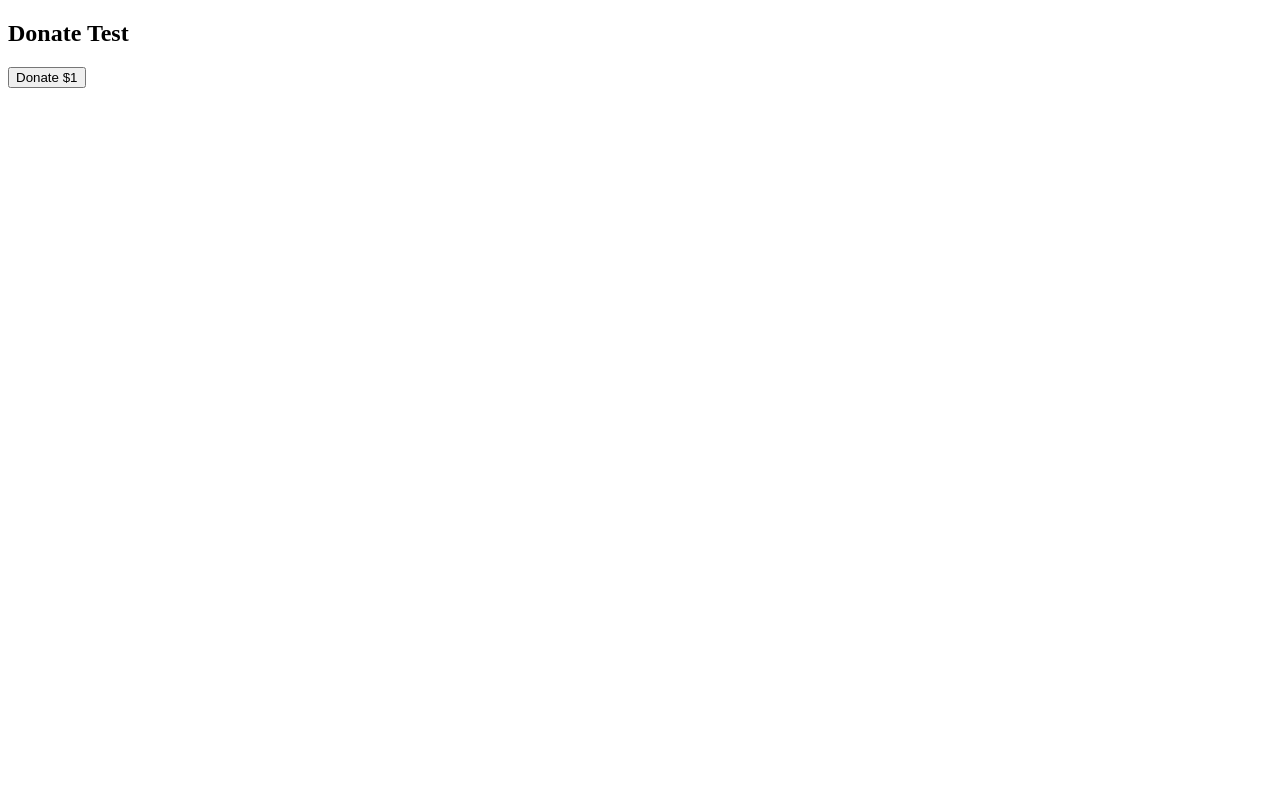
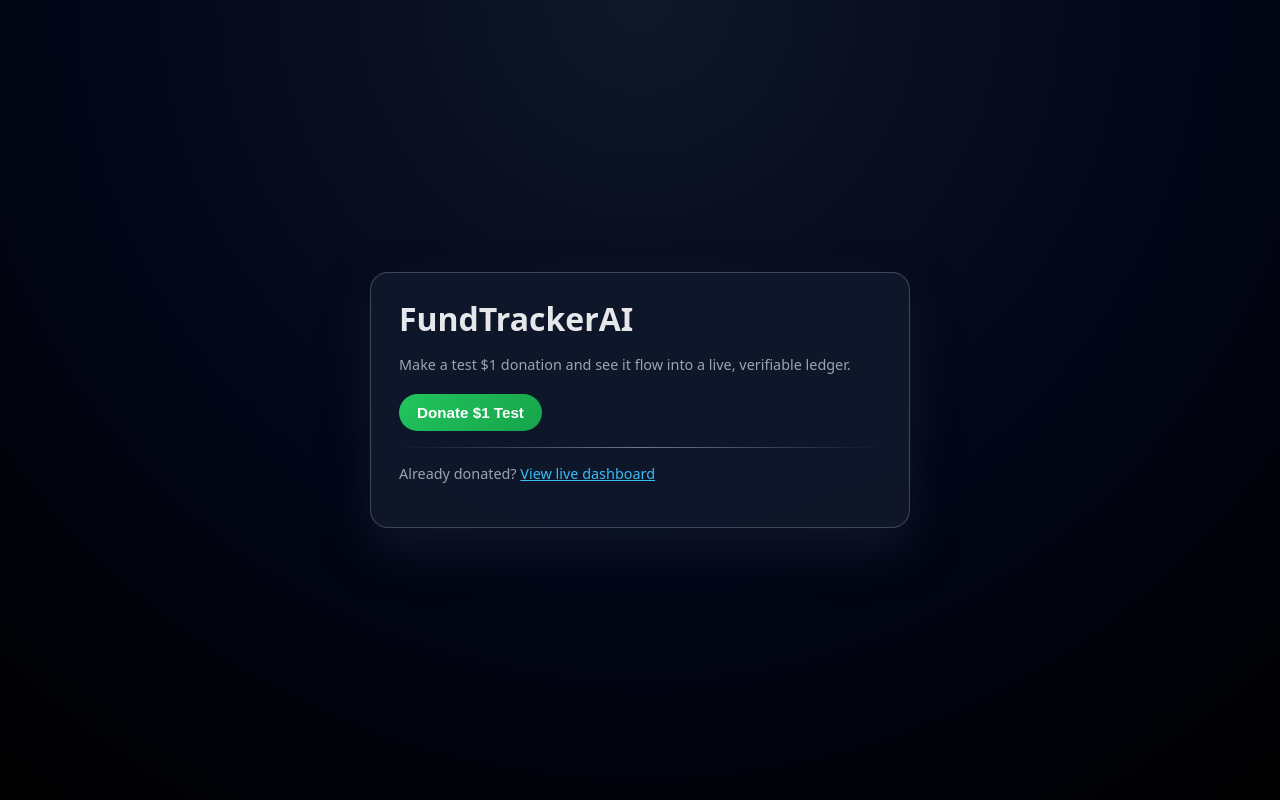
Before and after one commit to AdrianTRUFiT/fundtrackerai-, a plain HTML site: page public/index.html in a window 1280 px wide. Drawn offline with Linux system fonts and the light colour scheme.

Commit message:
Update index.html

```diff
--- a/public/index.html
+++ b/public/index.html
@@ -1,20 +1,51 @@
 <!DOCTYPE html>
-<html>
+<html lang="en">
+<head>
+  <meta charset="UTF-8" />
+  <title>FundTrackerAI — Donate</title>
+  <meta name="viewport" content="width=device-width, initial-scale=1.0" />
+  <link rel="stylesheet" href="styles.css" />
+</head>
 <body>
+  <div class="app-shell">
+    <div class="card">
+      <h1>FundTrackerAI</h1>
+      <p class="subtext">
+        Make a test $1 donation and see it flow into a live, verifiable ledger.
+      </p>
 
-<h2>Donate Test</h2>
-<button id="donateBtn">Donate $1</button>
+      <button id="donateBtn" class="btn">
+        Donate $1 Test
+      </button>
+
+      <div class="divider"></div>
+
+      <p class="subtext">
+        Already donated? <a href="dashboard.html" style="color:#38bdf8;">View live dashboard</a>
+      </p>
+    </div>
+  </div>
 
   <script>
     document.getElementById("donateBtn").onclick = async () => {
+      try {
         const res = await fetch("https://fundtrackerai.onrender.com/create-checkout-session", {
           method: "POST"
         });
+        const data = await res.json();
 
-  const data = await res.json();
+        if (!data.url) {
+          alert("Unable to start checkout session.");
+          console.error("No URL in response:", data);
+          return;
+        }
+
         window.location.href = data.url;
+      } catch (err) {
+        console.error("Error starting checkout session:", err);
+        alert("Error starting checkout session.");
+      }
     };
   </script>
-
 </body>
 </html>
```
Lines whose indentation alone changed are shown as unchanged.
